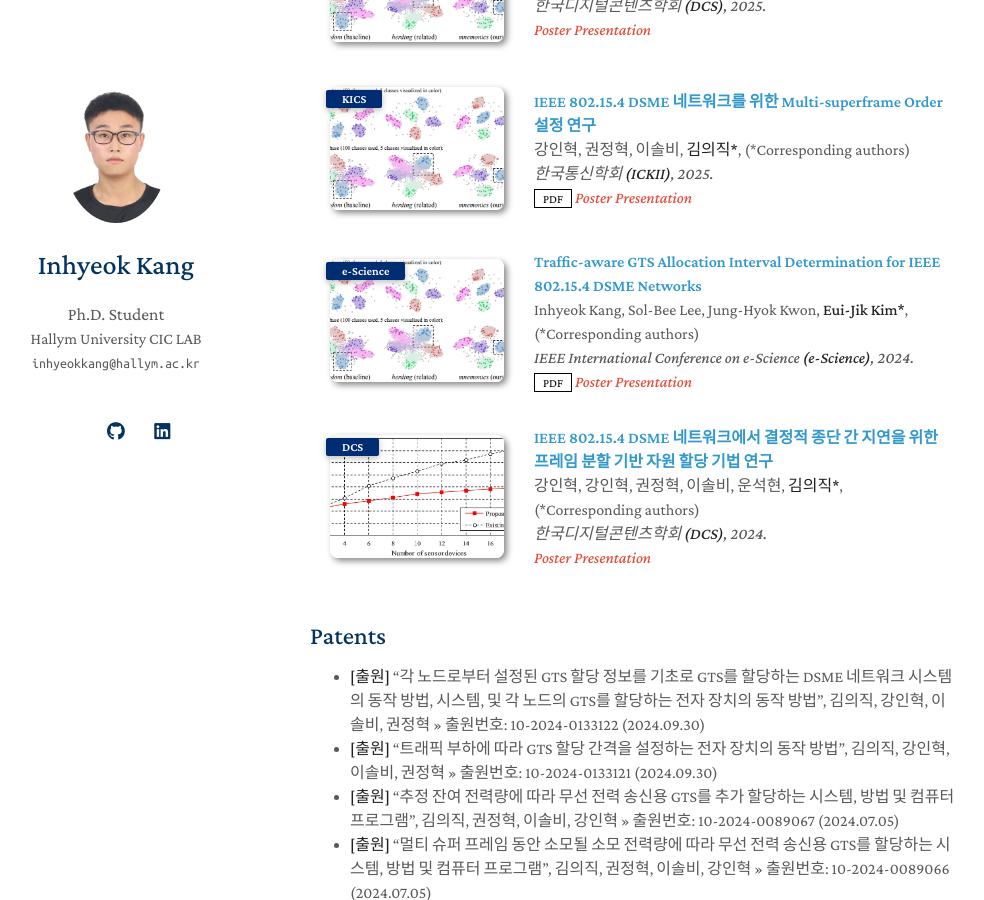
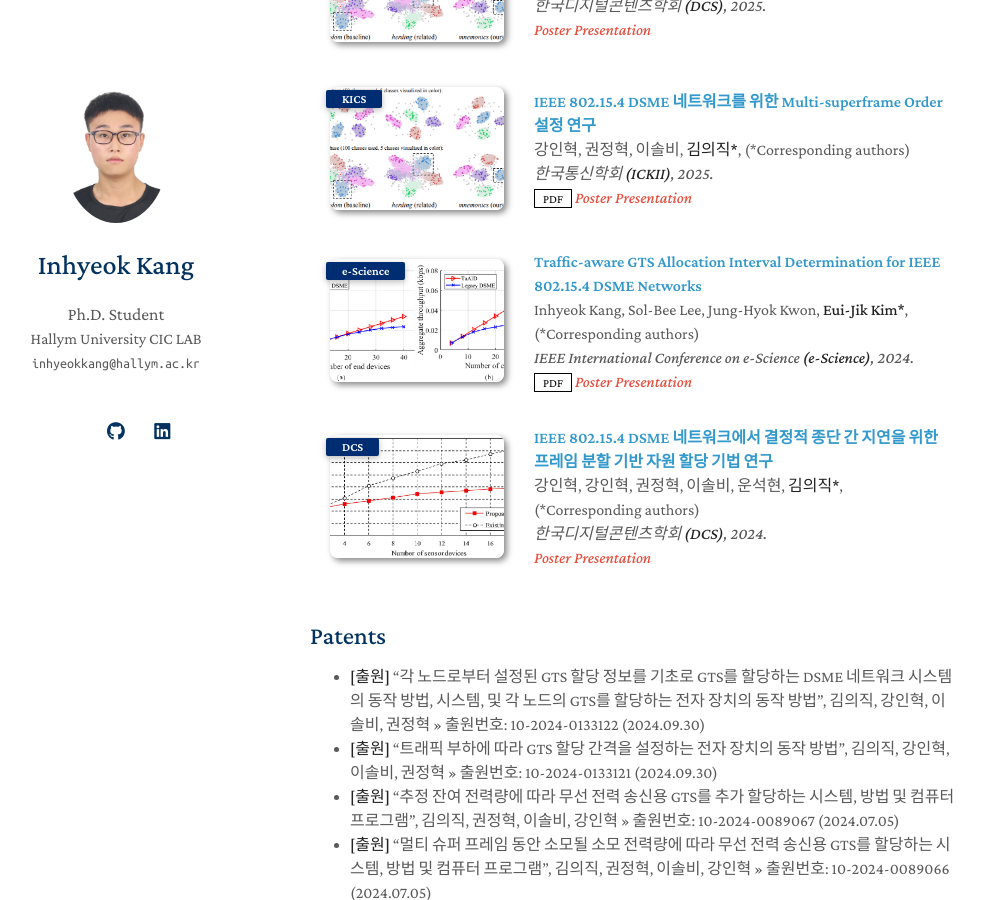
Before and after one commit to InhyeokKang/inhyeokkang.github.io, a Jekyll site: the page built from index.md, in a window 1280 px wide and 900 px high, scrolled down 1178 px. Shown: the whole window, without its empty margins (160-1144 px from the left). Built offline with Jekyll 4.4.1, drawn with Linux system fonts in a browser that asks for light colours; a style sheet for code colours, icons or effects is not loaded; our own code applies the rules of GitHub Pages for plain Markdown files.

Commit message:
Update publications.yml

```diff
--- a/_data/publications.yml
+++ b/_data/publications.yml
@@ -43,7 +43,7 @@ main:
     conference: IEEE International Conference on e-Science <strong>(e-Science)</strong>, 2024.
     pdf: https://ieeexplore.ieee.org/abstract/document/10678698
     notes: Poster Presentation
-    image: ./assets/img/teaser_example.png
+    image: ./assets/img/teaser_escience_2024.png
 
   - title: "IEEE 802.15.4 DSME 네트워크에서 결정적 종단 간 지연을 위한 프레임 분할 기반 자원 할당 기법 연구"
     authors: 강인혁, 강인혁, 권정혁, 이솔비, 운석현, <strong>김의직*</strong>, (*Corresponding authors)
```
